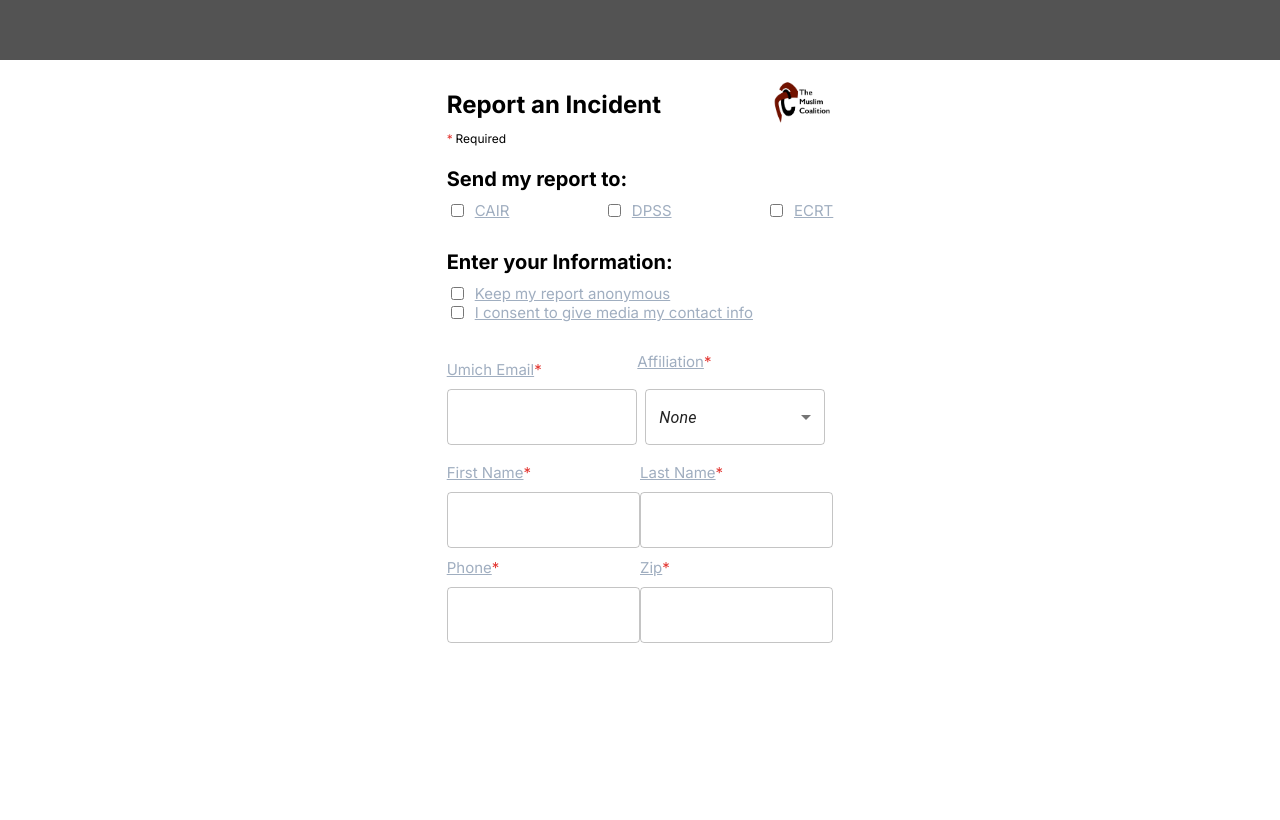
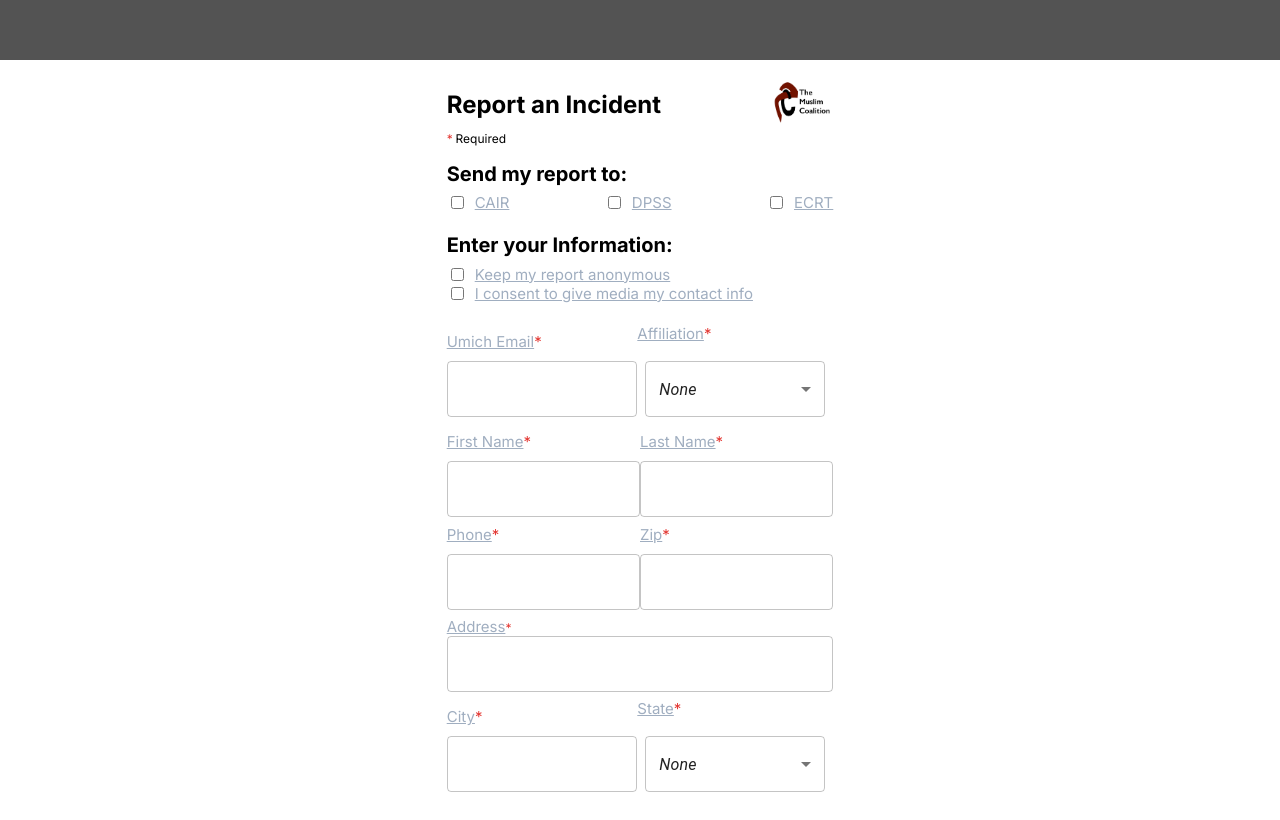
Before and after one commit to khanabdu25/iwg-form-muizz, a React (Vite) app in the folder frontend/iwg-form/: page / in a window 1280 px wide. Built offline with nearby package versions, Linux system fonts and the light colour scheme; the HTML template or start-up script is replaced by a standard one.

Commit message:
Further parameterized selectmenu
- further parameterized selectmenu as it is needed in three different places

```diff
--- a/frontend/iwg-form/src/components/selectmenu.tsx
+++ b/frontend/iwg-form/src/components/selectmenu.tsx
@@ -5,36 +5,17 @@ import MenuItem from '@mui/material/MenuItem';
 
 interface SelectLabelsProps {
     labelText: string;
+    options: string[];  // New prop to accept the list of strings
 }
 
-const SelectLabels: React.FC<SelectLabelsProps> = ({ labelText }) => {
+const SelectLabels: React.FC<SelectLabelsProps> = ({ labelText, options }) => {
   const [selection, setSelection] = React.useState('');
 
   const handleChange = (event: SelectChangeEvent) => {
     setSelection(event.target.value);
   };
 
-  const labelStyle: CSSProperties = {
-    color: '#a0aec0',
-    fontSize: '15px',
-    fontWeight: 'normal',
-    fontFamily: 'Inter, sans-serif',
-    textDecoration: 'underline',
-  };
-
-  const asteriskStyle: CSSProperties = {
-    color: '#e3342f',
-    fontSize: '15px',
-    fontWeight: 'normal',
-    fontFamily: 'Inter, sans-serif',
-  };
-
-  const containerStyle: CSSProperties = {
-    display: 'flex',
-    flexDirection: 'column',
-    alignItems: 'flex-start',
-    gap: '10px',
-  };
+  // ... (Styles remain unchanged)
 
   return (
     <div style={containerStyle}>
@@ -42,7 +23,7 @@ const SelectLabels: React.FC<SelectLabelsProps> = ({ labelText }) => {
             <span style={labelStyle}>{labelText}</span>
             <span style={asteriskStyle}>*</span>
         </div>
-        <div >
+        <div>
             <FormControl sx={{ m: 1, minWidth: 180 }}>
                 <Select
                   value={selection}
@@ -51,9 +32,9 @@ const SelectLabels: React.FC<SelectLabelsProps> = ({ labelText }) => {
                   inputProps={{ 'aria-label': 'Without label' }}
                 >
                   <MenuItem value=""><em>None</em></MenuItem>
-                  <MenuItem value="UM Student">UM Student</MenuItem>
-                  <MenuItem value="Faculty">Faculty</MenuItem>
-                  <MenuItem value="Other">Other</MenuItem>
+                  {options.map((option) => (
+                    <MenuItem key={option} value={option}>{option}</MenuItem>
+                  ))}
                 </Select>
             </FormControl>
         </div>
@@ -62,3 +43,26 @@ const SelectLabels: React.FC<SelectLabelsProps> = ({ labelText }) => {
 }
 
 export default SelectLabels;
+
+
+const labelStyle: CSSProperties = {
+  color: '#a0aec0',
+  fontSize: '15px',
+  fontWeight: 'normal',
+  fontFamily: 'Inter, sans-serif',
+  textDecoration: 'underline',
+};
+
+const asteriskStyle: CSSProperties = {
+  color: '#e3342f',
+  fontSize: '15px',
+  fontWeight: 'normal',
+  fontFamily: 'Inter, sans-serif',
+};
+
+const containerStyle: CSSProperties = {
+  display: 'flex',
+  flexDirection: 'column',
+  alignItems: 'flex-start',
+  gap: '10px',
+};
--- a/frontend/iwg-form/src/formcomponents.css
+++ b/frontend/iwg-form/src/formcomponents.css
@@ -67,3 +67,11 @@
     font-family: 'Inter', sans-serif;
     text-decoration: underline;
 }
+
+.label-style {
+    color: #a0aec0;
+    font-size: 15px;
+    font-weight: normal;
+    font-family: 'Inter', sans-serif;
+    text-decoration: underline;
+}
--- a/frontend/iwg-form/src/mainpage.tsx
+++ b/frontend/iwg-form/src/mainpage.tsx
@@ -6,6 +6,7 @@ import CheckWithText from './components/checkwithtext';
 import Spacer from './components/spacer';
 import TextfieldWithLabel from './components/textfieldlabeled';
 import SelectLabels from './components/selectmenu';
+import { TextField } from '@mui/material';
 
 const MainPage: React.FC = () => {
     return (
@@ -63,7 +64,7 @@ const MainPage: React.FC = () => {
                         <TextfieldWithLabel labelText='Umich Email' />
                     </div>
                     <div className="child">
-                        <SelectLabels labelText='Affiliation'/>
+                        <SelectLabels labelText='Affiliation' options = {AffiliationList}/>
                     </div>
                 </div>
                 <Spacer height={10}/>
@@ -84,9 +85,78 @@ const MainPage: React.FC = () => {
                         <TextfieldWithLabel labelText='Zip' />
                     </div>
                 </div>
+                <Spacer height={10}/>
+                <div>
+                    <span className = "label-style">Address</span>
+                    <span className="asterisk">*</span>
+                </div>
+                <TextField />
+                <Spacer height ={10}/>
+                <div className='parent'>
+                    <div className="child">
+                        <TextfieldWithLabel labelText='City' />
+                    </div>
+                    <div className="child">
+                        <SelectLabels labelText='State' options={usStates}/>
+                    </div>
+                </div>
             </div>
         </main>
     );
 };
 
 export default MainPage;
+
+const AffiliationList = ['UM Student', 'Faculty', 'Staff', 'Alumni', 'Visitor'];
+const usStates = [
+    "Alabama",
+    "Alaska",
+    "Arizona",
+    "Arkansas",
+    "California",
+    "Colorado",
+    "Connecticut",
+    "Delaware",
+    "Florida",
+    "Georgia",
+    "Hawaii",
+    "Idaho",
+    "Illinois",
+    "Indiana",
+    "Iowa",
+    "Kansas",
+    "Kentucky",
+    "Louisiana",
+    "Maine",
+    "Maryland",
+    "Massachusetts",
+    "Michigan",
+    "Minnesota",
+    "Mississippi",
+    "Missouri",
+    "Montana",
+    "Nebraska",
+    "Nevada",
+    "New Hampshire",
+    "New Jersey",
+    "New Mexico",
+    "New York",
+    "North Carolina",
+    "North Dakota",
+    "Ohio",
+    "Oklahoma",
+    "Oregon",
+    "Pennsylvania",
+    "Rhode Island",
+    "South Carolina",
+    "South Dakota",
+    "Tennessee",
+    "Texas",
+    "Utah",
+    "Vermont",
+    "Virginia",
+    "Washington",
+    "West Virginia",
+    "Wisconsin",
+    "Wyoming"
+  ];
```
